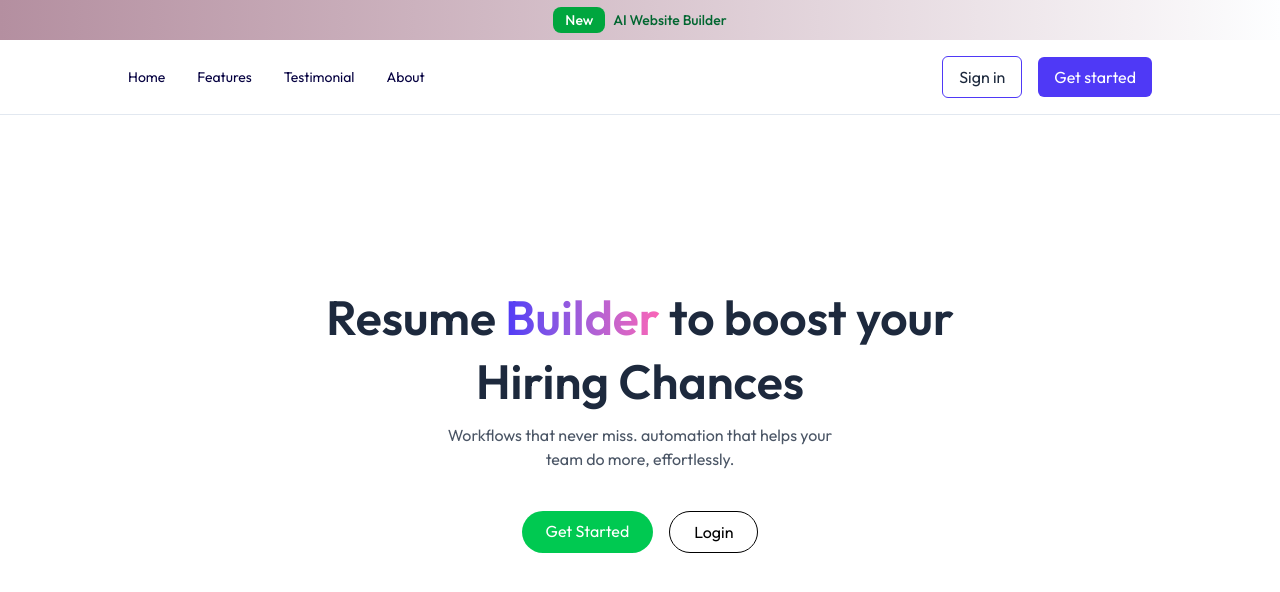
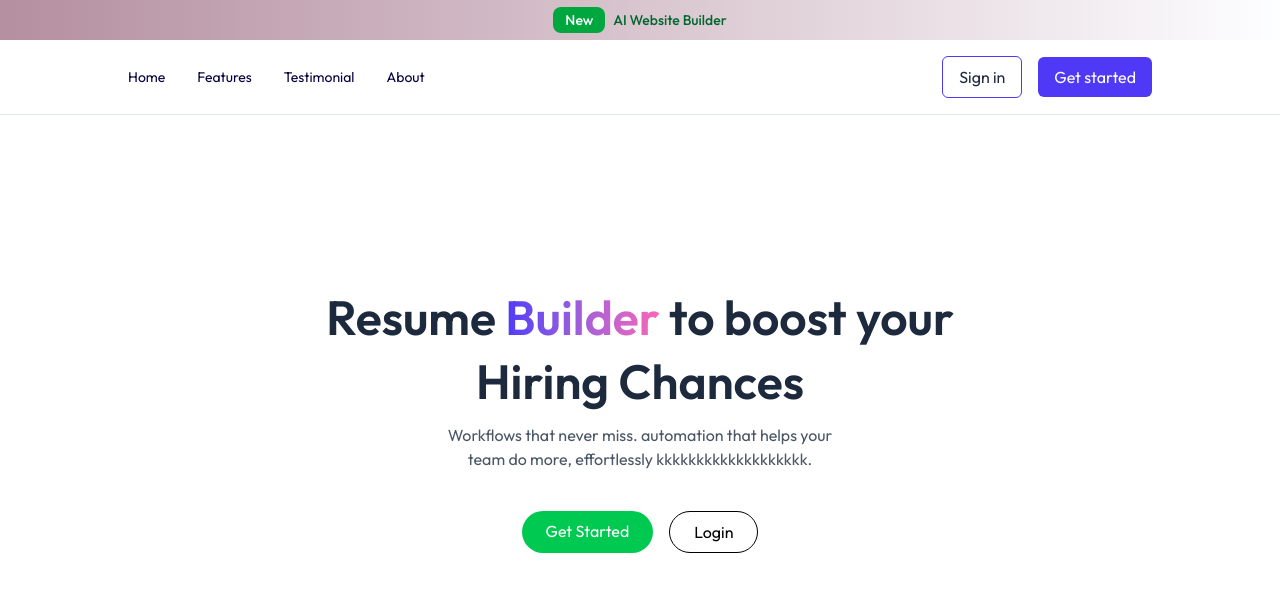
Before and after one commit to Neeraj0308/Resume-Builder, a React (Vite) app in the folder resume-builder-frontend/: page / in a window 1280 px wide. Shown: the top 592 px of the page. Built offline with nearby package versions, Linux system fonts and the light colour scheme; no server answers.

Commit message:
11:47 26

```diff
--- a/resume-builder-frontend/src/components/home/Hero.tsx
+++ b/resume-builder-frontend/src/components/home/Hero.tsx
@@ -123,7 +123,7 @@ const Hero = () => {
         </h1>
         <p className="text-center text-base text-gray-600 max-w-md px-4">
           Workflows that never miss. automation that helps your team do more,
-          effortlessly.
+          effortlessly    kkkkkkkkkkkkkkkkkkk.
         </p>
 
         <div className="flex gap-4 py-10">
```
